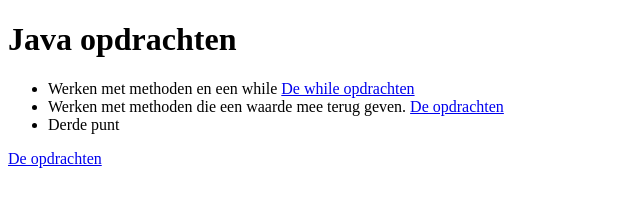
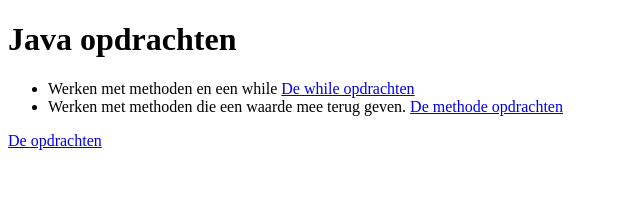
Before and after one commit to Johnny63Vi/basisJava, a plain HTML site: page index.html in a window 1280 px wide. Shown: the whole page, without its empty margins (0-640 px from the left). Drawn offline with Linux system fonts and the light colour scheme.

Commit message:
Change link text for method assignments
Updated link text for clarity and consistency.

```diff
--- a/index.html
+++ b/index.html
@@ -11,9 +11,8 @@
         <a href="opgaveWhile.pdf" target="_blank">De while opdrachten</a></li>
     </li>
   <li>  Werken met methoden die een waarde mee terug geven.
-    <a href="methodenRet.pdf" target="_blank">De opdrachten</a></li>
+    <a href="methodenRet.pdf" target="_blank">De methode opdrachten</a></li>
 
-  <li>Derde punt</li>
 </ul>
 
     <!-- De PDF opent in een nieuw tabblad -->
```
